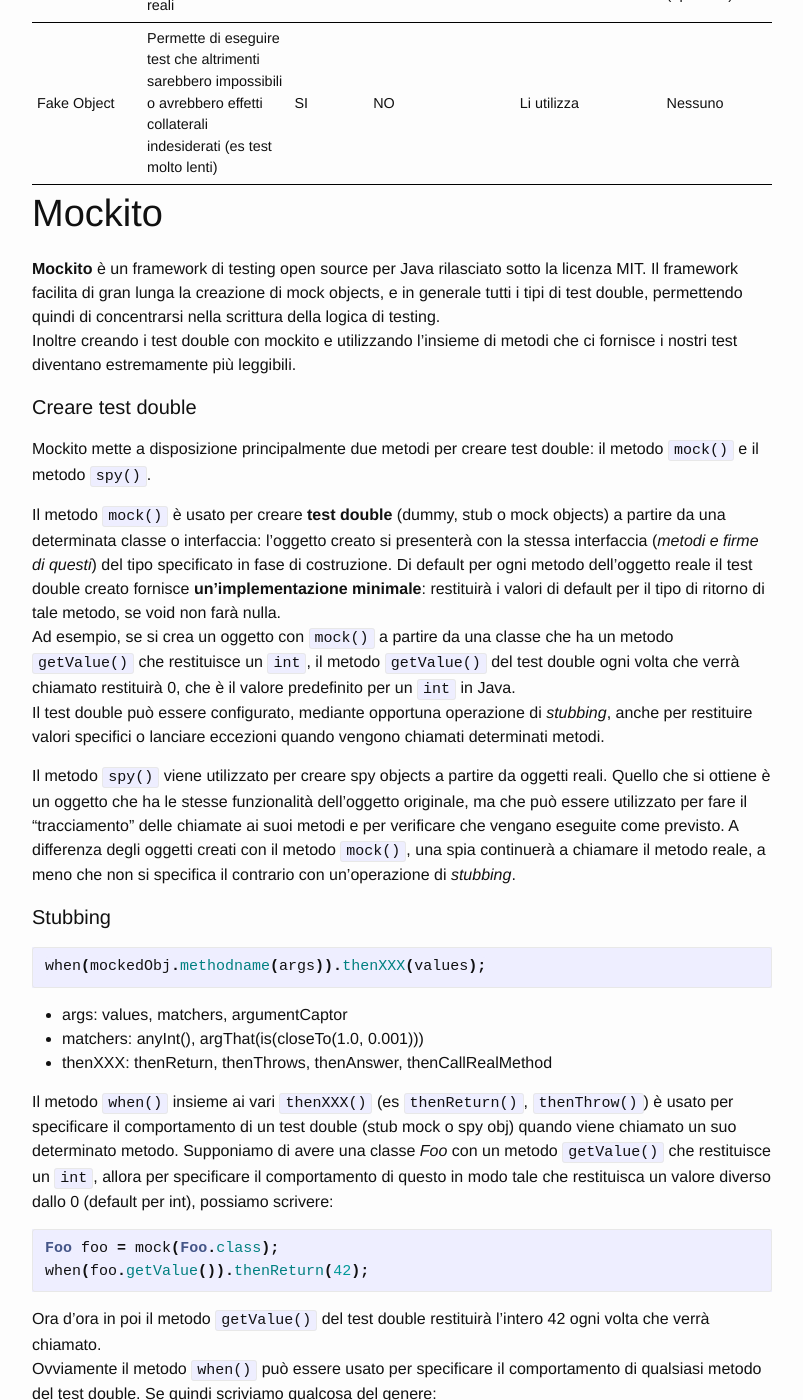
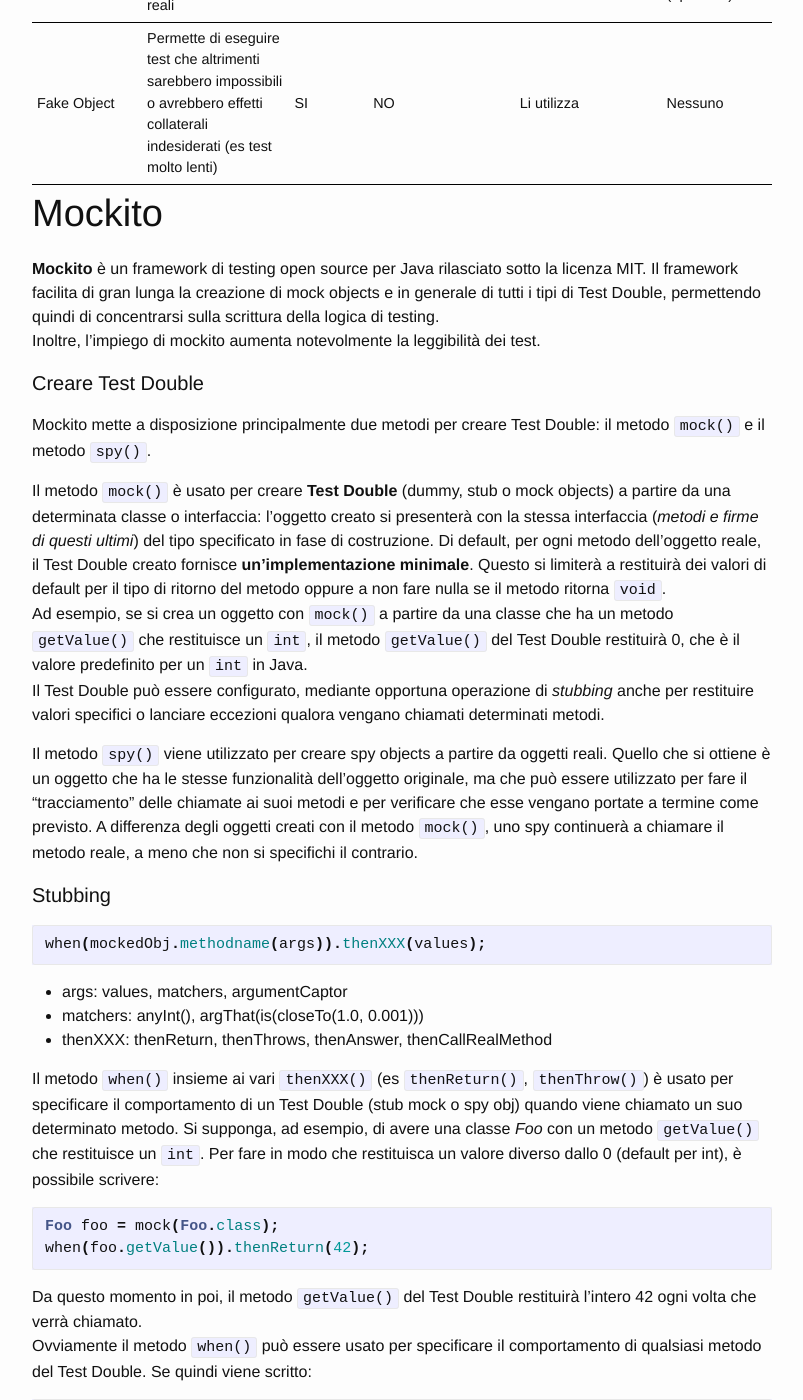
Before and after one commit to MarcoBuster/sweng, a Jekyll site: the page built from _posts/2022-11-07-mocking.md, in a window 1280 px wide and 1400 px high, scrolled down 6367 px. Shown: the whole window, without its empty margins (238-1041 px from the left). Built offline with Jekyll 4.4.1, drawn with Linux system fonts in a browser that asks for light colours; the table of contents is made by our own code; some of the changed text lies outside the part shown.

Commit message:
Rephrase Test Double creation and Stubbing; fix some typos

````diff
--- a/_posts/2022-11-07-mocking.md
+++ b/_posts/2022-11-07-mocking.md
@@ -516,29 +516,22 @@
 # Mockito
 
 **Mockito** è un framework di testing open source per Java rilasciato sotto la licenza MIT.
-Il framework facilita di gran lunga la creazione di mock objects, e in generale tutti i tipi di test double, permettendo
-quindi di concentrarsi nella scrittura della logica di testing.
-Inoltre creando i test double con mockito e utilizzando l'insieme di metodi che ci fornisce i nostri test diventano
-estremamente più leggibili.
+Il framework facilita di gran lunga la creazione di mock objects e in generale di tutti i tipi di Test Double, permettendo quindi di concentrarsi sulla scrittura della logica di testing.
+Inoltre, l'impiego di mockito aumenta notevolmente la leggibilità dei test.
 
-#### Creare test double
+#### Creare Test Double
 
-Mockito mette a disposizione principalmente due metodi per creare test double: il metodo `mock()` e il metodo `spy()`.
+Mockito mette a disposizione principalmente due metodi per creare Test Double: il metodo `mock()` e il metodo `spy()`.
 
-Il metodo `mock()` è usato per creare **test double** (dummy, stub o mock objects) a partire da una determinata
-classe o interfaccia: l'oggetto creato si presenterà con la stessa interfaccia (_metodi e firme di questi_) del tipo specificato
-in fase di costruzione. Di default per ogni metodo dell'oggetto reale il test double creato fornisce **un'implementazione minimale**:
-restituirà i valori di default per il tipo di ritorno di tale metodo, se void non farà nulla.
-Ad esempio, se si crea un oggetto con `mock()` a partire da una classe che ha un metodo `getValue()`
-che restituisce un `int`, il metodo `getValue()` del test double ogni volta che verrà chiamato restituirà 0,
-che è il valore predefinito per un `int` in Java.
-Il test double può essere configurato, mediante opportuna operazione di _stubbing_,
-anche per restituire valori specifici o lanciare eccezioni quando vengono chiamati determinati metodi.
+Il metodo `mock()` è usato per creare **Test Double** (dummy, stub o mock objects) a partire da una determinata classe o interfaccia: l'oggetto creato si presenterà con la stessa interfaccia (_metodi e firme di questi ultimi_) del tipo specificato in fase di costruzione.
+Di default, per ogni metodo dell'oggetto reale, il Test Double creato fornisce **un'implementazione minimale**.
+Questo si limiterà a restituirà dei valori di default per il tipo di ritorno del metodo oppure a non fare nulla se il metodo ritorna `void`.
+Ad esempio, se si crea un oggetto con `mock()` a partire da una classe che ha un metodo `getValue()` che restituisce un `int`, il metodo `getValue()` del Test Double restituirà 0, che è il valore predefinito per un `int` in Java.
+Il Test Double può essere configurato, mediante opportuna operazione di _stubbing_ anche per restituire valori specifici o lanciare eccezioni qualora vengano chiamati determinati metodi.
 
-Il metodo `spy()` viene utilizzato per creare spy objects a partire da oggetti reali. Quello che si ottiene è un oggetto che
-ha le stesse funzionalità dell'oggetto originale, ma che può essere utilizzato per fare il "tracciamento" delle chiamate ai suoi metodi e
-per verificare che vengano eseguite come previsto. A differenza degli oggetti creati con il metodo `mock()`, una spia
-continuerà a chiamare il metodo reale, a meno che non si specifica il contrario con un'operazione di _stubbing_.
+Il metodo `spy()` viene utilizzato per creare spy objects a partire da oggetti reali.
+Quello che si ottiene è un oggetto che ha le stesse funzionalità dell'oggetto originale, ma che può essere utilizzato per fare il "tracciamento" delle chiamate ai suoi metodi e per verificare che esse vengano portate a termine come previsto.
+A differenza degli oggetti creati con il metodo `mock()`, uno spy continuerà a chiamare il metodo reale, a meno che non si specifichi il contrario.
 
 #### Stubbing
 
@@ -549,31 +542,25 @@
 - matchers: anyInt(), argThat(is(closeTo(1.0, 0.001)))
 - thenXXX: thenReturn, thenThrows, thenAnswer, thenCallRealMethod
 
-Il metodo `when()` insieme ai vari `thenXXX()` (es `thenReturn()`, `thenThrow()`) è usato per specificare
-il comportamento di un test double (stub mock o spy obj) quando viene chiamato un suo determinato metodo.
-Supponiamo di avere una classe _Foo_ con un metodo `getValue()` che restituisce un `int`, allora per specificare il comportamento di
-questo in modo tale che restituisca un valore diverso dallo 0 (default per int), possiamo scrivere:
+Il metodo `when()` insieme ai vari `thenXXX()` (es `thenReturn()`, `thenThrow()`) è usato per specificare il comportamento di un Test Double (stub mock o spy obj) quando viene chiamato un suo determinato metodo.
+Si supponga, ad esempio, di avere una classe _Foo_ con un metodo `getValue()` che restituisce un `int`.
+Per fare in modo che restituisca un valore diverso dallo 0 (default per int), è possibile scrivere:
 ```java
 Foo foo = mock(Foo.class);
 when(foo.getValue()).thenReturn(42);
 ```
-Ora d'ora in poi il metodo `getValue()` del test double restituirà l'intero 42 ogni volta che verrà chiamato.
-Ovviamente il metodo `when()` può essere usato per specificare il comportamento di qualsiasi metodo del test double.
-Se quindi scriviamo qualcosa del genere:
+Da questo momento in poi, il metodo `getValue()` del Test Double restituirà l'intero 42 ogni volta che verrà chiamato.
+Ovviamente il metodo `when()` può essere usato per specificare il comportamento di qualsiasi metodo del Test Double.
+Se quindi viene scritto:
 ```java
 Foo foo = mock(Foo.class);
 when(foo.someMethod()).thenThrow(new SomeException());
 ```
-il test double lancerà un'eccezione di tipo `SomeException` quando viene chiamato il suo metodo `someMethod()`.
-Questo ci permette per esempio di testare il comportamento del nostro codice quando viene lanciata un'eccezione senza dover
-implementare l'oggetto reale.
+il Test Double lancerà un'eccezione di tipo `SomeException` quando viene chiamato il suo metodo `someMethod()`.
+Questo permette, per esempio, di testare il comportamento del nostro codice quando viene lanciata un'eccezione senza dover implementare l'oggetto reale.
 
-
-Anche i metodi del tipo `doXXX()` (es. `doReturn()`, `doThrow()`, `doAnswer()`, `doNothing()`) sono usati per
-specificare il comportamento del test double quando viene chiamato un suo metodo. Tuttavia a differenza del metodo
-`when()`, questi possono essere usati anche per specificare il comportamento di un metodo che ha come tipo di ritorno void. Anzi,
-il prof consiglia di usarli solo in questo caso, oppure in tutti i casi in cui utilizzare il metodo `when()` risulta difficile
-(metodi con tipi di ritorno non banali come `Optional`).
+Anche i metodi del tipo `doXXX()` (es. `doReturn()`, `doThrow()`, `doAnswer()`, `doNothing()`) sono usati per specificare il comportamento del Test Double quando viene chiamato un suo metodo.
+Tuttavia, a differenza del metodo `when()`, questi possono essere usati anche per specificare il comportamento di un metodo che ha come tipo di ritorno `void`; è consigliabile usarli solo in questo caso, oppure in tutti i casi in cui utilizzare il metodo `when()` risulterebbe difficile (_e.g._ metodi con tipi di ritorno non banali come `Optional`).
 Questi metodi si utilizzano come segue:
   ```java
   doXXX(values).when(mockedObj).methodname(args)
@@ -633,10 +620,10 @@
 abbinare gli argomenti in un modo più complesso o flessibile rispetto ai matcher di argomenti di tipo `any()`.
 
 
-### Reset a test double
+### Reset a Test Double
 
-Infine il metodo `reset()` è usato per ripristinare un test double al suo stato iniziale, cancellando qualsiasi metodo
-che era stato precedentemente ridefinito. È utile quando si vuole riutilizzare un test double in più test.
+Infine il metodo `reset()` è usato per ripristinare un Test Double al suo stato iniziale, cancellando qualsiasi metodo
+che era stato precedentemente ridefinito. È utile quando si vuole riutilizzare un Test Double in più test.
 
 
 ### Esempio di testing con pattern <big>O</big>BSERVER (PULL)
````
